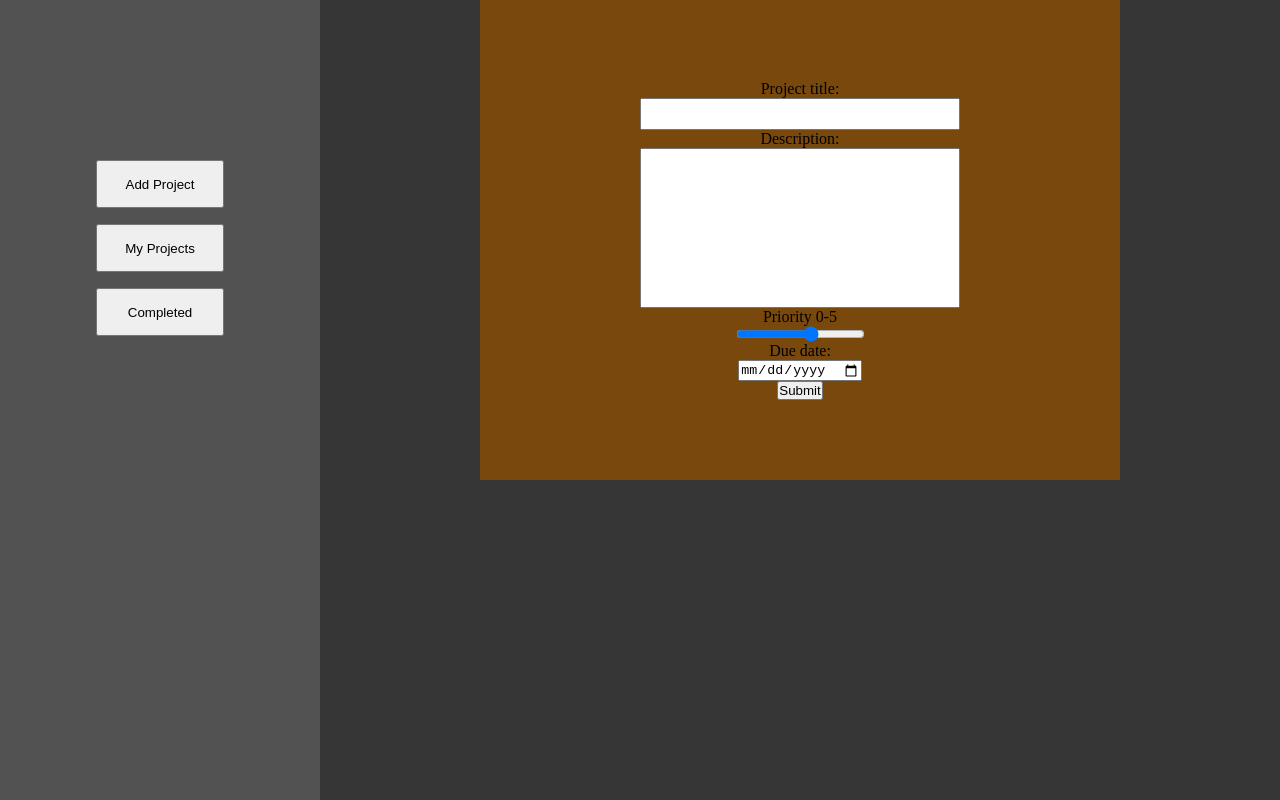
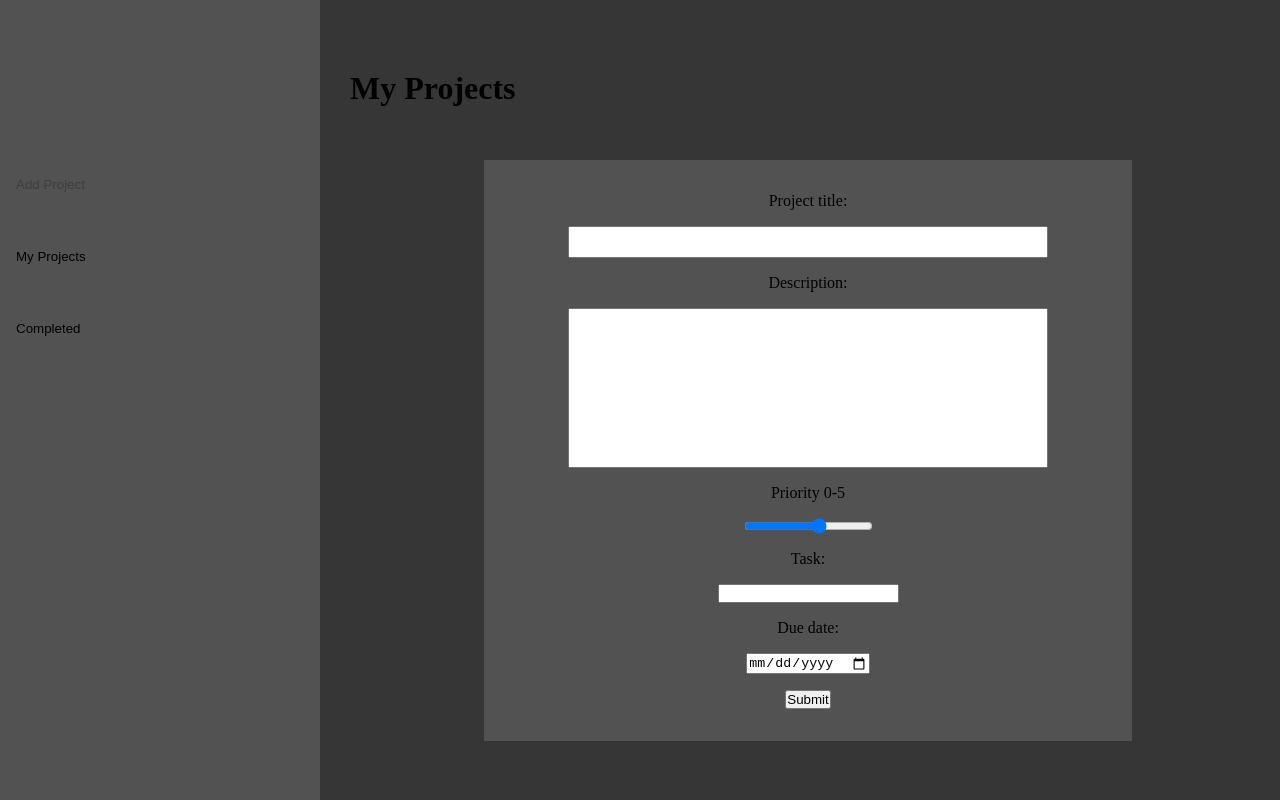
Before and after one commit to RussTP/todo-list, a website built with webpack: page src/template.html in a window 1280 px wide. Both pictures are taken after a click on the button "Add Project". Built offline with nearby package versions, Linux system fonts and the light colour scheme.

Commit message:
added task to form options, date now works, and displays formatted, minor button style changes

```diff
--- a/src/dom.js
+++ b/src/dom.js
@@ -1,11 +1,11 @@
 import Project from "./project.js";
-
+import { format } from "date-fns";
 export class Display {
     constructor() {
         this.project = new Project();
     }
        addProject() {
-        const content = document.querySelector("#project-container");
+        const content = document.querySelector("#form-container");
         const wrapper =  document.createElement("div");
         wrapper.id ="project-form";
         wrapper.innerHTML = `
@@ -16,11 +16,14 @@ export class Display {
         <input type="text" id="description" name="descripton">
         <label for="priority">Priority 0-5</label>
         <input type="range" id="priority" name="priority" min="0" max="5">
+        <label for="task">Task:</label>
+        <input type="text" id="task" name="task">
         <label for="date">Due date:</label>
-        <input type="date" id="date" name="date">
+        <input type="date" id="due-date" name="due-date">
         <input type="submit" id="submit" value="Submit">
     </form>`;
         content.appendChild(wrapper);
+
 
         const form = wrapper.querySelector("#project-form");
         form.addEventListener("submit", (event) => {
@@ -29,12 +32,44 @@ export class Display {
             const title = form.querySelector("#title").value;
             const description = form.querySelector("#description").value;
             const priority = form.querySelector("#priority").value;
-            const date = form.querySelector("#date").value;
-            this.project.addTodo(title, description, priority, date);
+            const task = form.querySelector("#task").value;
+            const date = form.querySelector("#due-date").value;
+            const newTodo = this.project.addTodo(title, description, priority, date);
 
+            if(task) {
+                this.project.addTask(newTodo.id, task);
+            }
             console.log("Current todos:", this.project.todos);
-            form.reset();
+            wrapper.remove();
+            this.displayProject();
+            document.querySelector("#add-project-btn").disabled = false;
              });
         }
 
-    };
+        displayProject() {
+            const content = document.querySelector("#project-container");
+            content.innerHTML = "<h1>My Projects</h1>";
+
+            this.project.todos.forEach(todo => {
+                const projectCard = document.createElement("div");
+                projectCard.classList.add("project-card");
+
+            const dueDateText = todo.date.length > 0
+            ? format(todo.date[0], "MM/dd/yyyy")
+            : "No date set";
+
+
+            projectCard.innerHTML = `
+            <h3>${todo.title}</h3>
+            <p>${todo.description}</p>
+            <p>Priority: ${todo.priority}</p>
+            <p>Task: ${todo.task}</p>
+            <p>Due: ${dueDateText}</p>
+             `;
+             content.appendChild(projectCard);
+          })};
+
+
+
+
+    }
--- a/src/index.js
+++ b/src/index.js
@@ -3,11 +3,14 @@ import  Project from "./project.js";
 import { Display } from "./dom.js";
 
 
+
 const display = new Display()
- document
+document
  .querySelector("#add-project-btn")
  .addEventListener("click", () => {
     display.addProject();
+   document.querySelector("#add-project-btn").disabled = true;
+
  });
 
 
@@ -17,9 +20,9 @@ const display = new Display()
 
 const project = new Project();
 const todo1 = project.addTodo("Todo task", "a description", "high", false);
-project.addChecklist(todo1.id, "subtask 1");
-project.addChecklist(todo1.id, "subtask 2");
-project.date(todo1.id, "2025-08-30");
+project.addTask(todo1.id, "subtask 1");
+project.addTask(todo1.id, "subtask 2");
+project.dueDate(todo1.id, "2025-08-30");
 
 console.log(todo1);
 console.log(project.todos[0].date);
--- a/src/project.js
+++ b/src/project.js
@@ -1,4 +1,4 @@
-import { format, compareAsc } from "date-fns";
+import {  compareAsc, parseISO } from "date-fns";
 import { Todo } from "./todo.js";
 import { Display } from "./dom.js";
 
@@ -9,11 +9,15 @@ import { Display } from "./dom.js";
     constructor(){
         this.todos = [];
     }
-    addTodo(title, description, priority, complete = false, date = null) {
-        const newTodo = new Todo(title, description, priority, complete, date);
-        this.todos.push(newTodo);
-        return newTodo;
+    addTodo(title, description, priority, dateString) {
+        const todo = new Todo(title, description, priority, false);
+        if (dateString) {
+            const parsed = parseISO(dateString);
+            todo.date.push(parsed);
     }
+    this.todos.push(todo);
+    return todo;
+}
 
     removeTodo(id) {
         const index = this.todos.findIndex(todo => todo.id === id);
@@ -24,26 +28,24 @@ import { Display } from "./dom.js";
         return null;
     }
 
-    addChecklist(id, newItem) {
+    addTask(id, newItem) {
         const index = this.todos.findIndex(todo => todo.id === id);
         if (index !== -1) {
             const todo  = this.todos[index];
-            todo.checklist.push(newItem);
+            todo.task.push(newItem);
             return newItem;
         }
         return null;
 
     }
-        date(id, newDate) {
+        dueDate(id, newDateString) {
         const index = this.todos.findIndex(todo => todo.id ===id);
         if (index !== -1) {
         const todo = this.todos[index];
-        const parsedDate = new Date(newDate);
-        todo.date.push(newDate);
+        const parsedDate = parseISO(newDateString);
+        todo.date.push(parsedDate);
         todo.date.sort(compareAsc);
-        format(todo.date[0], "MM/dd/yyyy");
         return todo;
-
         }
     return null;
     }
--- a/src/styles.css
+++ b/src/styles.css
@@ -23,16 +23,31 @@ body {
 }
 
 button {
+    display: flex;
+    justify-content: flex-start;
+    align-items: center;
     height: 3rem;
-    width: 8rem;
+    padding-left: 1rem;
+    width: 100%;
+    border: none;
+    background-color: rgb(82, 82, 82);
 }
+
+button:hover {
+    background-color:rgba(207, 207, 207, 0.473) ;
+}
+
+h1 {
+    height: 50px;
+
+}
+
 
 .button-container {
     display: flex;
+    width: 100%;
     flex-direction: column;
-    align-items: center;
-    justify-content: center;
-    gap: 1rem;
+    gap: 1.5rem;
 }
 
 
@@ -42,50 +57,87 @@ display: flex;
 margin-top: 10rem;
 width: 20rem;
 align-items: flex-start;
-justify-content: center;
+justify-content: flex-start;
 background-color: rgb(82, 82, 82);
 
 }
 
 #main-content {
-    top:20px;
+    display: flex;
+    flex-wrap:wrap;
     width: 100%;
+    height: auto;
+    margin-top: 30px;
+    margin-left: 30px;
+
 
 }
 
-#project-container {
-    display: flex;
-    align-items: center;
-    justify-content: center;
+#form-container {
+  position: fixed;
+  top: 10rem;
+  left: 35%;
+  width: 50rem;
+  height: auto;
+  z-index: 1000;
+}
 
-}
 
 #project-form {
     display: flex;
+    flex-direction: column;
+    justify-content: center;
     align-items: center;
-    justify-content: center;
-    text-align: center;
-    width: 40rem;
-    height: 30rem;
-    background-color: rgb(121, 72, 12);
+    gap: 1rem;
+    width: 90%;
 
 }
 
 form  {
-    display: flex;
-    flex-direction: column;
+    background-color: rgb(82, 82, 82);
+    padding: 2rem;
 
 }
 
 
 
+
  #title {
-    width: 20rem;
+    flex: 1 1 auto;
+    width: 30rem;
     height: 2rem;
+
 
 }
 
 #description {
-    width: 20rem;
+    flex: 1 1 auto;
+    width: 30rem;
     height: 10rem;
+
 }
+
+
+
+#project-container, h1 {
+    display: flex;
+    flex-wrap: wrap;
+    flex-direction: row;
+    align-items: flex-start;
+    justify-content: flex-start;
+    width: 100%;
+    margin-top: 20px;
+    height: 5rem;
+    gap: 1rem;
+
+}
+
+.project-card  {
+    align-items: flex-start;
+    flex: 1 2 50rem;
+    min-width: 12rem;
+    height: auto;
+    gap: 2em;
+    padding: 0.7em;
+    border-top: 2px solid black;
+}
--- a/src/template.html
+++ b/src/template.html
@@ -18,7 +18,8 @@
 </nav>
 </header>
 <div id="main-content">
-    <div id="project-container"></div>
+    <div id="form-container"></div>
+    <div id="project-container"><h1>My Projects</h1></div>
 </div>
 </body>
 </html>
--- a/src/todo.js
+++ b/src/todo.js
@@ -3,7 +3,7 @@
 export class Todo {
     constructor(title, description, priority, complete) {
         this.id = crypto.randomUUID();
-        this.checklist = [];
+        this.task = [];
         this.date = [];
         this.title = title;
         this.description = description;
```
